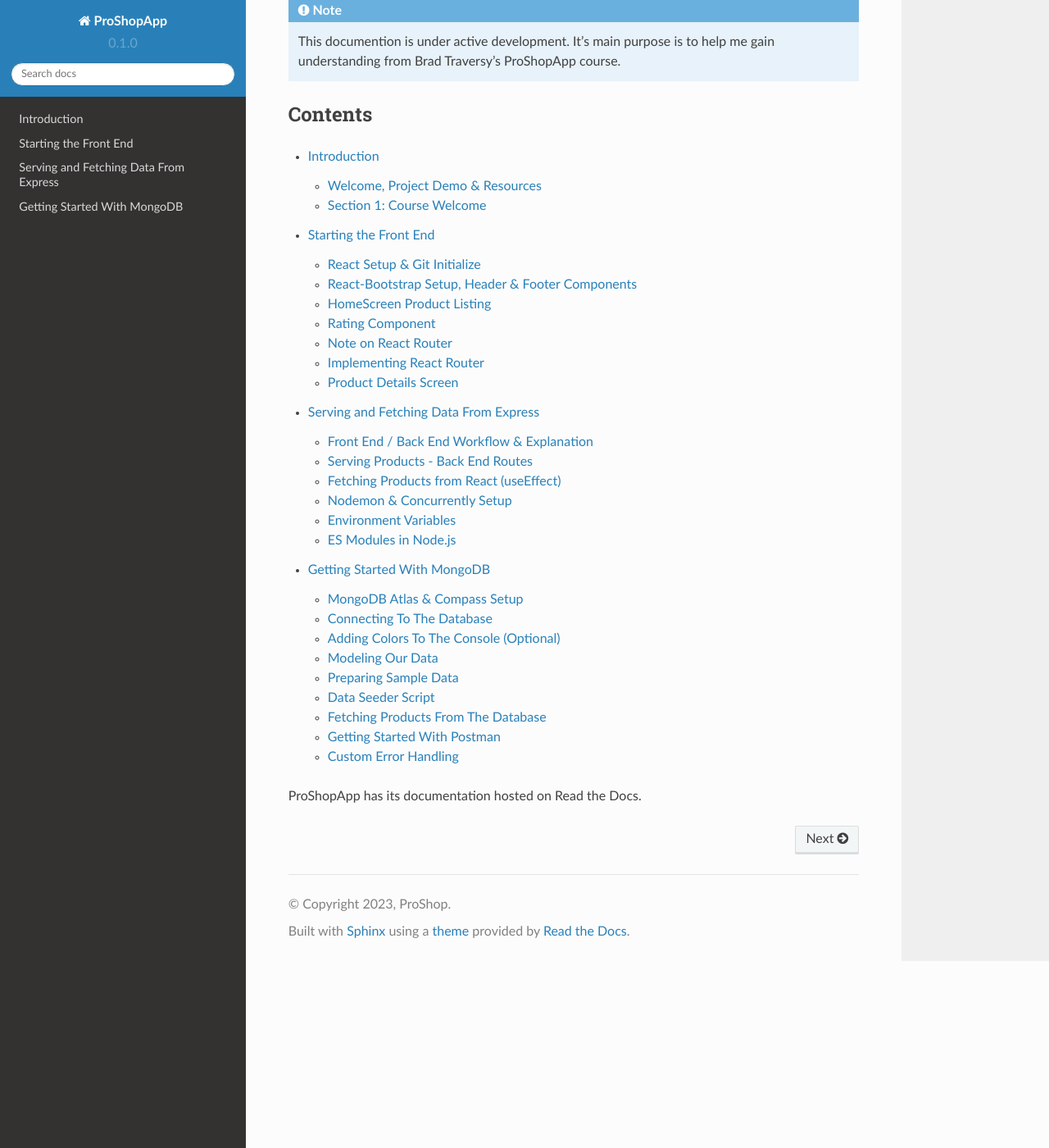
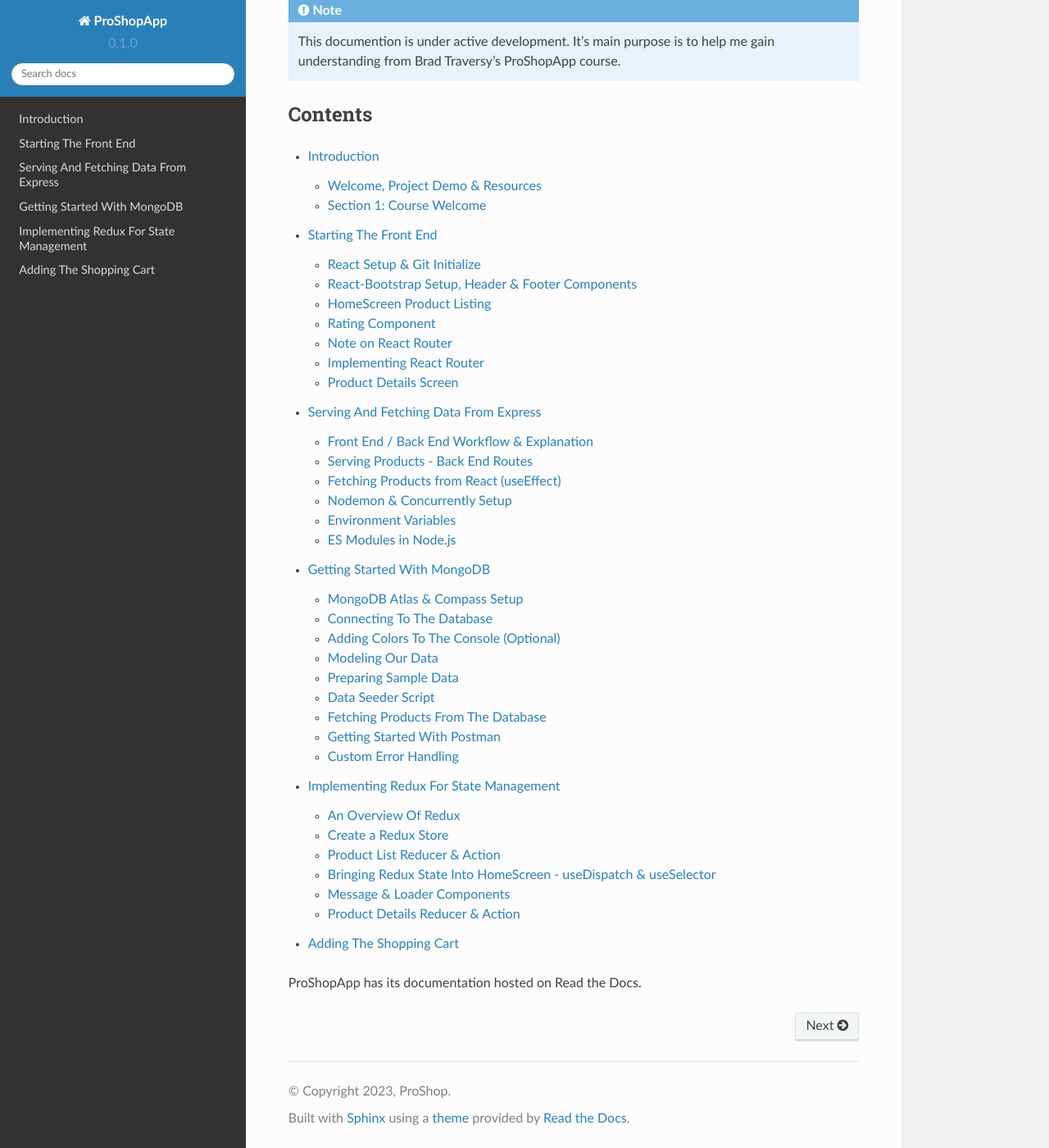
Before and after one commit to Pythonidaer/proshopapp, a Sphinx documentation site: the page built from docs/source/index.rst, in a window 1280 px wide and 1400 px high, scrolled down 306 px. Shown: the whole window at 82% size. Built offline with Sphinx 7.4.7 and the Read the Docs theme 2.0.0, drawn with Linux system fonts in a browser that asks for light colours.

```diff
--- /dev/null
+++ b/docs/source/adding-the-shopping-cart.rst
@@ -0,0 +1,4 @@
+Adding The Shopping Cart
+=====
+
+.. _adding-the-shopping-cart:
--- /dev/null
+++ b/docs/source/implementing-redux-for-state-management.rst
@@ -0,0 +1,22 @@
+Implementing Redux For State Management
+=====
+
+.. _implementing-redux-for-state-management:
+
+An Overview Of Redux
+------------
+
+Create a Redux Store
+----------------
+
+Product List Reducer & Action
+------------
+
+Bringing Redux State Into HomeScreen - useDispatch & useSelector
+----------------
+
+Message & Loader Components
+------------
+
+Product Details Reducer & Action
+----------------
--- a/docs/source/index.rst
+++ b/docs/source/index.rst
@@ -23,5 +23,7 @@
    starting-the-front-end
    serving-and-fetching-data-from-express
    getting-started-with-mongodb
+   implementing-redux-for-state-management
+   adding-the-shopping-cart
 
 ProShopApp has its documentation hosted on Read the Docs.
--- a/docs/source/serving-and-fetching-data-from-express.rst
+++ b/docs/source/serving-and-fetching-data-from-express.rst
@@ -1,4 +1,4 @@
-Serving and Fetching Data From Express
+Serving And Fetching Data From Express
 =====
 
 .. _serving-and-fetching-data-from-express:
--- a/docs/source/starting-the-front-end.rst
+++ b/docs/source/starting-the-front-end.rst
@@ -1,4 +1,4 @@
-Starting the Front End
+Starting The Front End
 =====
 
 .. _starting-the-front-end:
```
